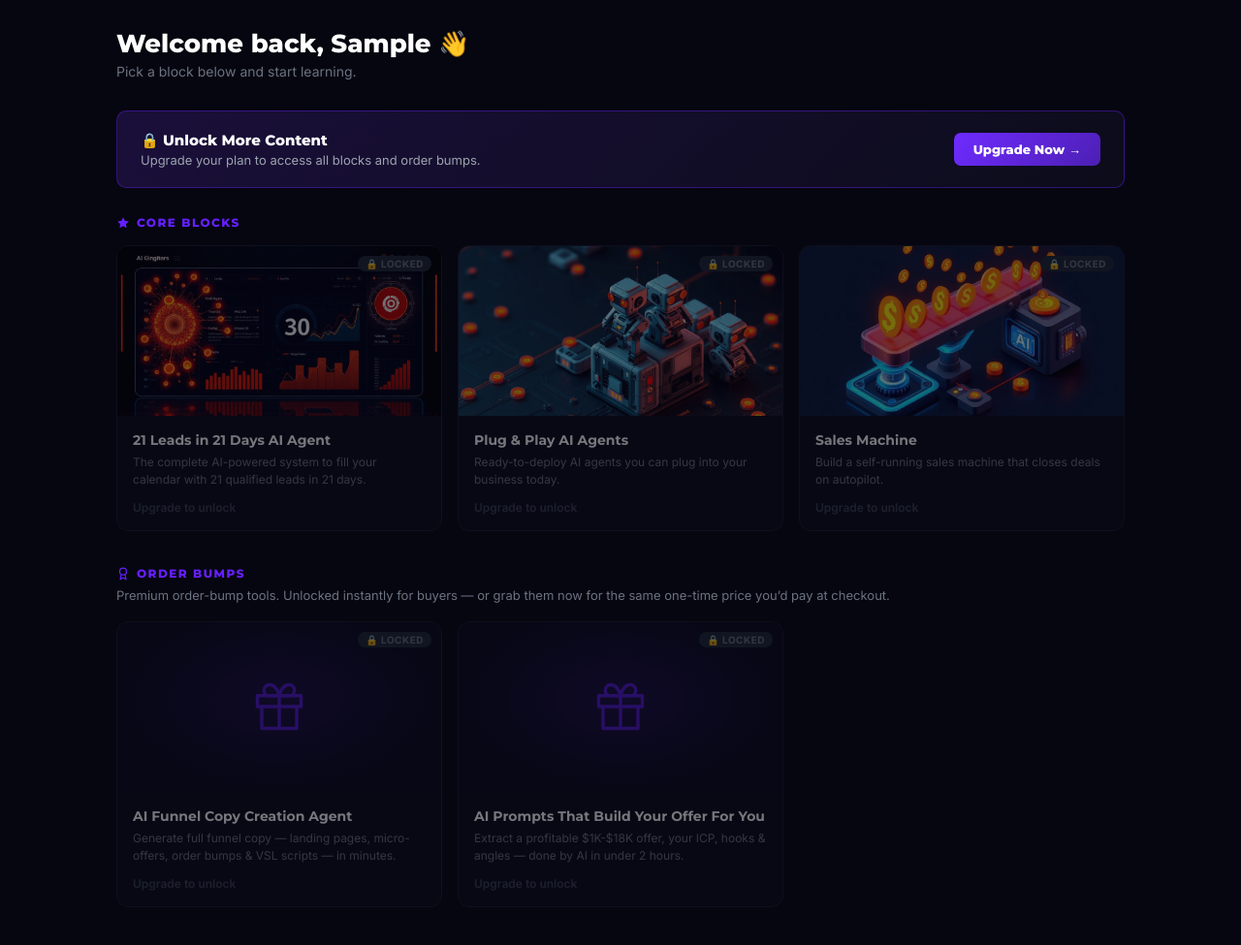
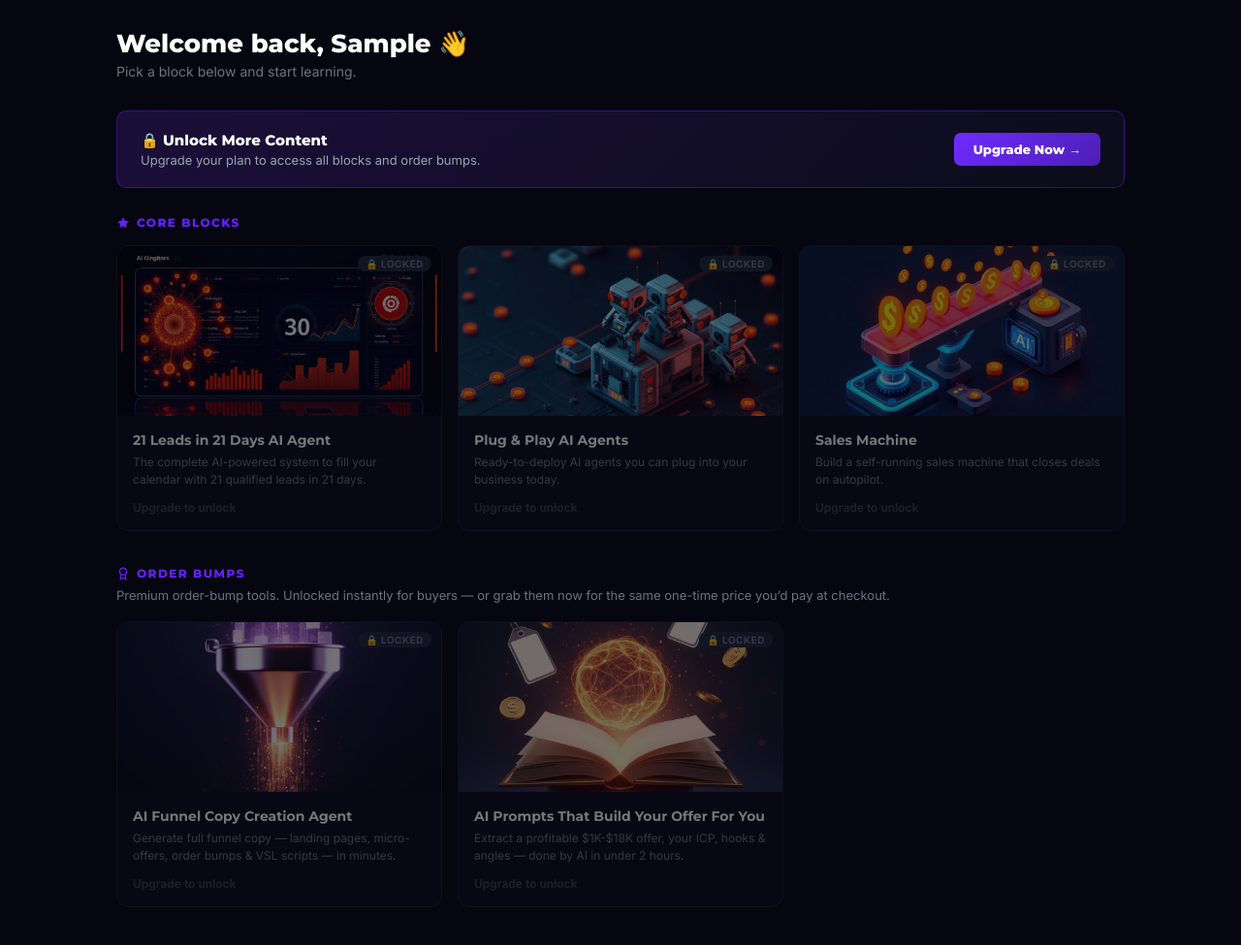
Before and after one commit to atriumenchan/lead-viper, a website: page public/dashboard.html in a window 1280 px wide. Shown: the part 63-1038 px from the top of the page at 97% size. Drawn offline with Linux system fonts and the light colour scheme; sample sign-in values are in the browser's storage.

Commit message:
Add order bump images and wire them to dashboard cards

```diff
--- a/public/dashboard.html
+++ b/public/dashboard.html
@@ -337,7 +337,7 @@ const BLOCKS = [
     id:'funnel-copy', type:'bump',
     title:'AI Funnel Copy Creation Agent',
     desc:'Generate full funnel copy — landing pages, micro-offers, order bumps & VSL scripts — in minutes.',
-    bg:'bg-funnel', img:'', num:'', lbl:'',
+    bg:'bg-funnel', img:'/images/funnel-copy.jpg', num:'', lbl:'',
     tiers:['basic','silver','gold'], bumpRequired:'funnel',
     lessons:[],
     resources:[
@@ -357,7 +357,7 @@ const BLOCKS = [
     id:'ai-prompts', type:'bump',
     title:'AI Prompts That Build Your Offer For You',
     desc:'Extract a profitable $1K-$18K offer, your ICP, hooks & angles — done by AI in under 2 hours.',
-    bg:'bg-prompts', img:'', num:'', lbl:'',
+    bg:'bg-prompts', img:'/images/ai-prompts.jpg', num:'', lbl:'',
     tiers:['basic','silver','gold'], bumpRequired:'prompts',
     lessons:[],
     resources:[
```
Also changed, not shown: public/images/ai-prompts.jpg (added), public/images/funnel-copy.jpg (added).
